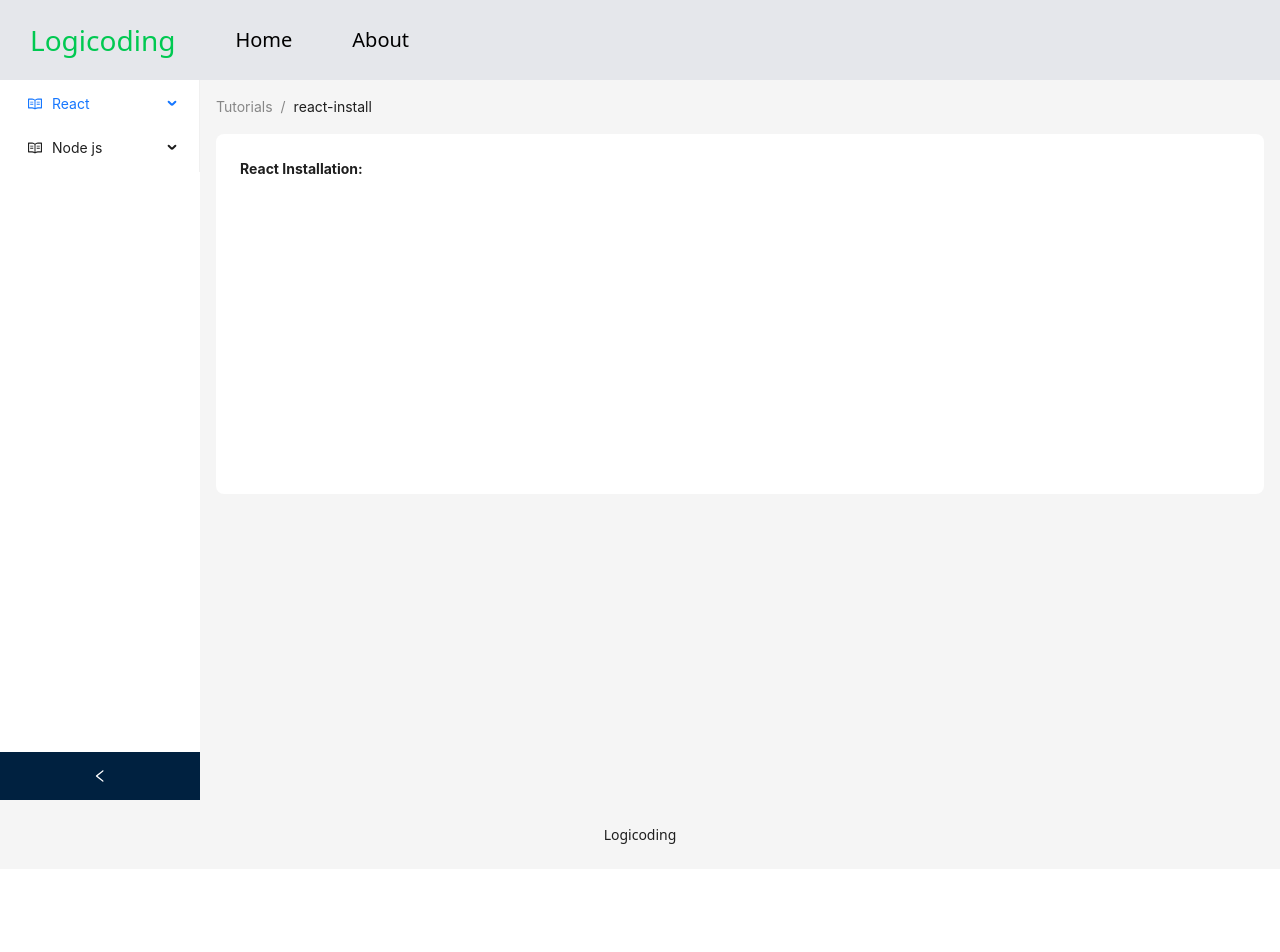
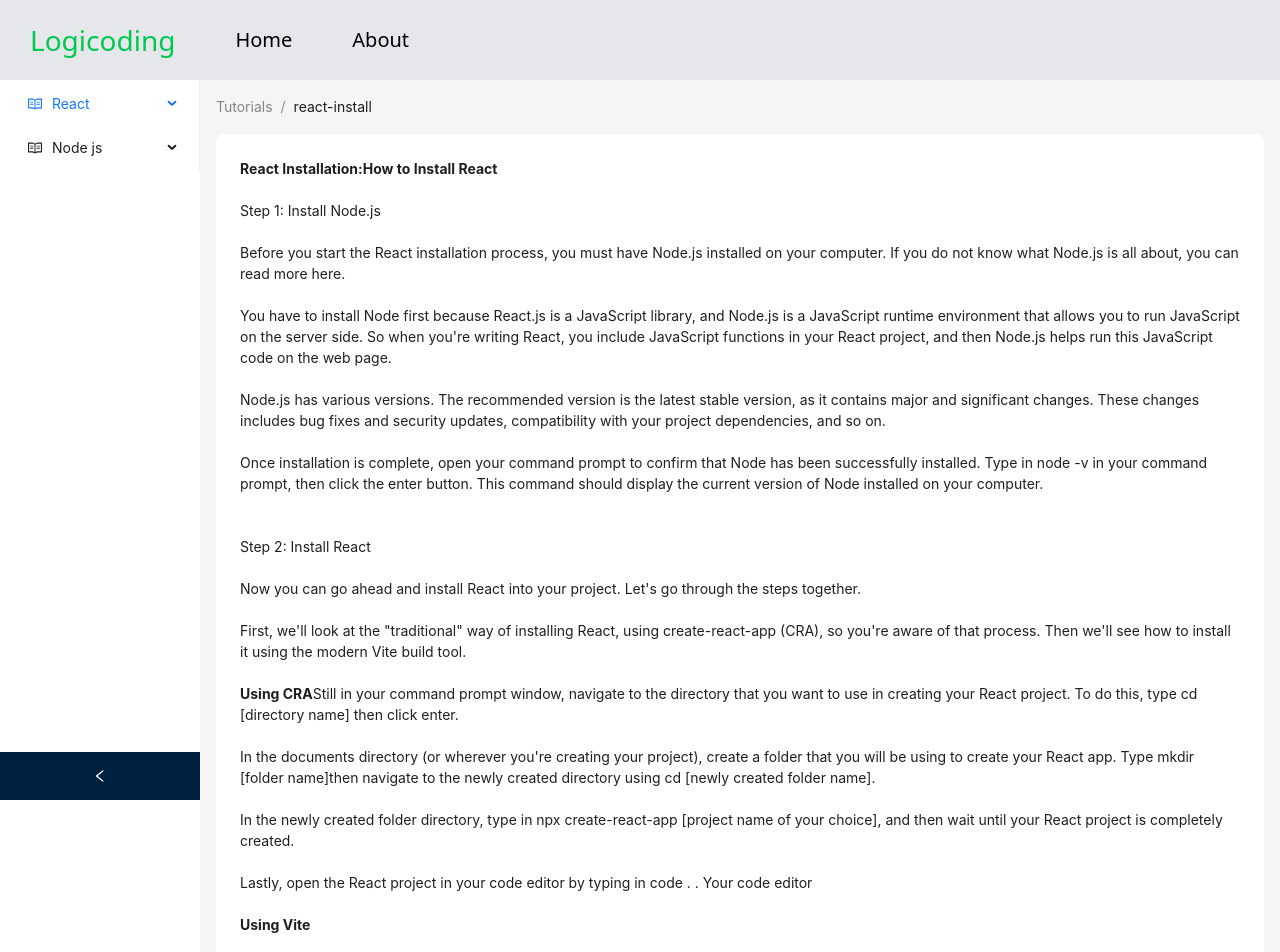
Before and after one commit to rohitkumar893/logicoding, a React (Vite) app: page / in a window 1280 px wide. Shown: the top 952 px of the page. Before the commit the page ends 869 px from the top, so only its background shows below. Built offline with nearby package versions, Linux system fonts and the light colour scheme.

Commit message:
add: react tutorial

```diff
--- a/src/components/ReactTutorials.tsx
+++ b/src/components/ReactTutorials.tsx
@@ -9,7 +9,35 @@ const ReactTutorials: React.FC<Props> = ({ selectedKey }) => {
   switch (selectedKey) {
     case 'react-install':
       return <p><b>React Installation:</b>
+        <b>How to Install React</b>
+        <br /><br />
+        Step 1: Install Node.js
+                <br /><br />
+                Before you start the React installation process, you must have Node.js installed on your computer. If you do not know what Node.js is all about, you can read more here.
+                <br /><br />You have to install Node first because React.js is a JavaScript library, and Node.js is a JavaScript runtime environment that allows you to run JavaScript on the server side. So when you're writing React, you include JavaScript functions in your React project, and then Node.js helps run this JavaScript code on the web page.
+                <br /><br />Node.js has various versions. The recommended version is the latest stable version, as it contains major and significant changes. These changes includes bug fixes and security updates, compatibility with your project dependencies, and so on.
 
+                <br /><br />Once installation is complete, open your command prompt to confirm that Node has been successfully installed. Type in node -v in your command prompt, then click the enter button. This command should display the current version of Node installed on your computer.<br /><br /><br />
+
+
+        Step 2: Install React
+                <br /><br />Now you can go ahead and install React into your project. Let's go through the steps together.
+                <br /><br />First, we'll look at the "traditional" way of installing React, using create-react-app (CRA), so you're aware of that process. Then we'll see how to install it using the modern Vite build tool.
+                <br /><br /><b>Using CRA</b>
+                Still in your command prompt window, navigate to the directory that you want to use in creating your React project. To do this, type cd [directory name] then click enter.<br /><br />
+                In the documents directory (or wherever you're creating your project), create a folder that you will be using to create your React app. Type mkdir [folder name]then navigate to the newly created directory using cd [newly created folder name].<br /><br />
+
+                In the newly created folder directory, type in npx create-react-app [project name of your choice], and then wait until your React project is completely created.<br /><br />
+                Lastly, open the React project in your code editor by typing in code . . Your code editor<br /><br />
+
+                <b>Using Vite</b><br /><br />
+                Vite is a very fast and customizable modern tool that aims to provide a linear development experience for modern web projects. You can use it to create your React apps in a fast and reliable way. It also has the same features as create-react-app (CRA).<br /><br />
+                Just as we did when installing React using CRA, the first step is to make sure you have Node installed on your computer. After that, navigate to the directory you want to use and create a new folder (with any name of your choice).<br /><br />
+                Open the newly created folder in your code editor (VS code).<br /><br />
+                The next step is to open the terminal (located in between Run and Help).<br /><br />
+                Once in the terminal, run npm create vite@latest [your project name]. In my case the project named I used is new-react-vite.<br /><br />
+                At this point, you are asked to select what framework you want to install, so since you are working on React, use your arrow keys to navigate to where we have React, then click on Enter and select language.<br /><br />
+                Once you have done this, you should see that your React files has been created.
       </p>;
     case 'react-setup':
       return <p><b>React Setup:</b>
```
